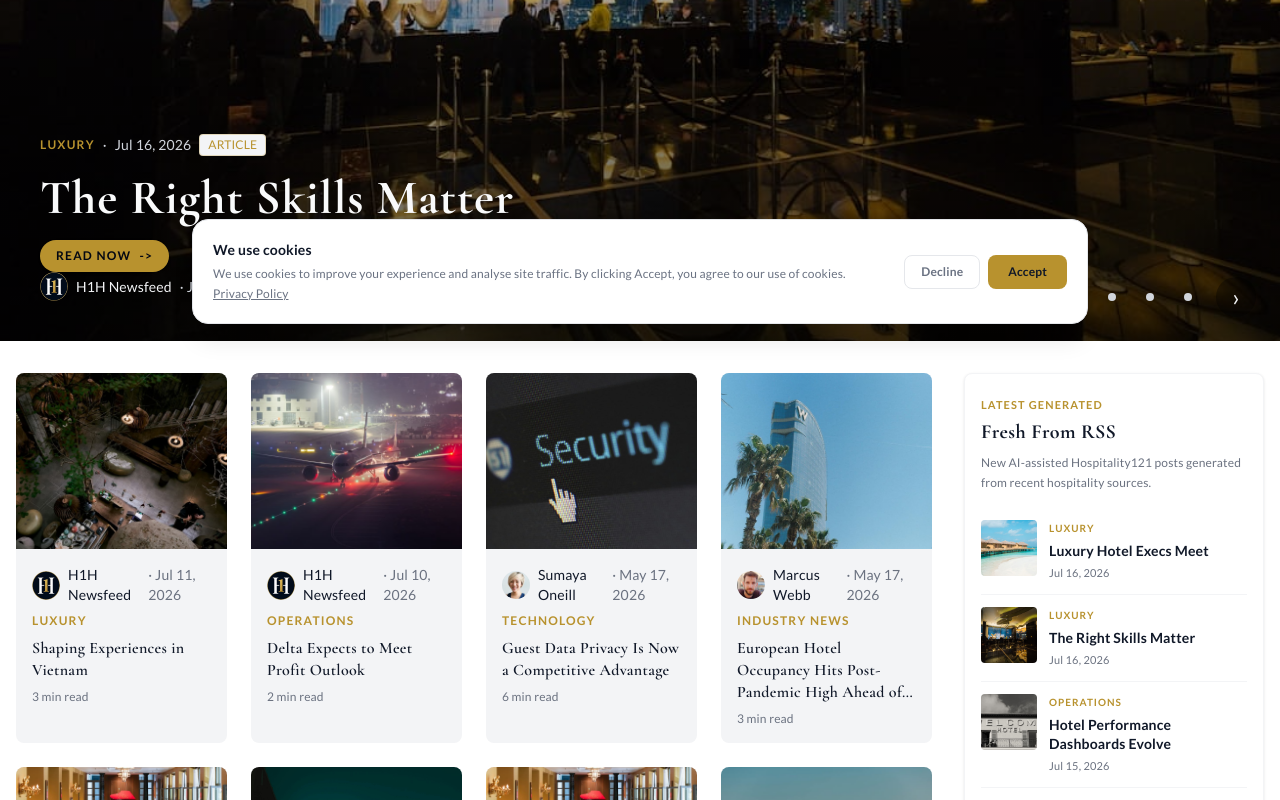
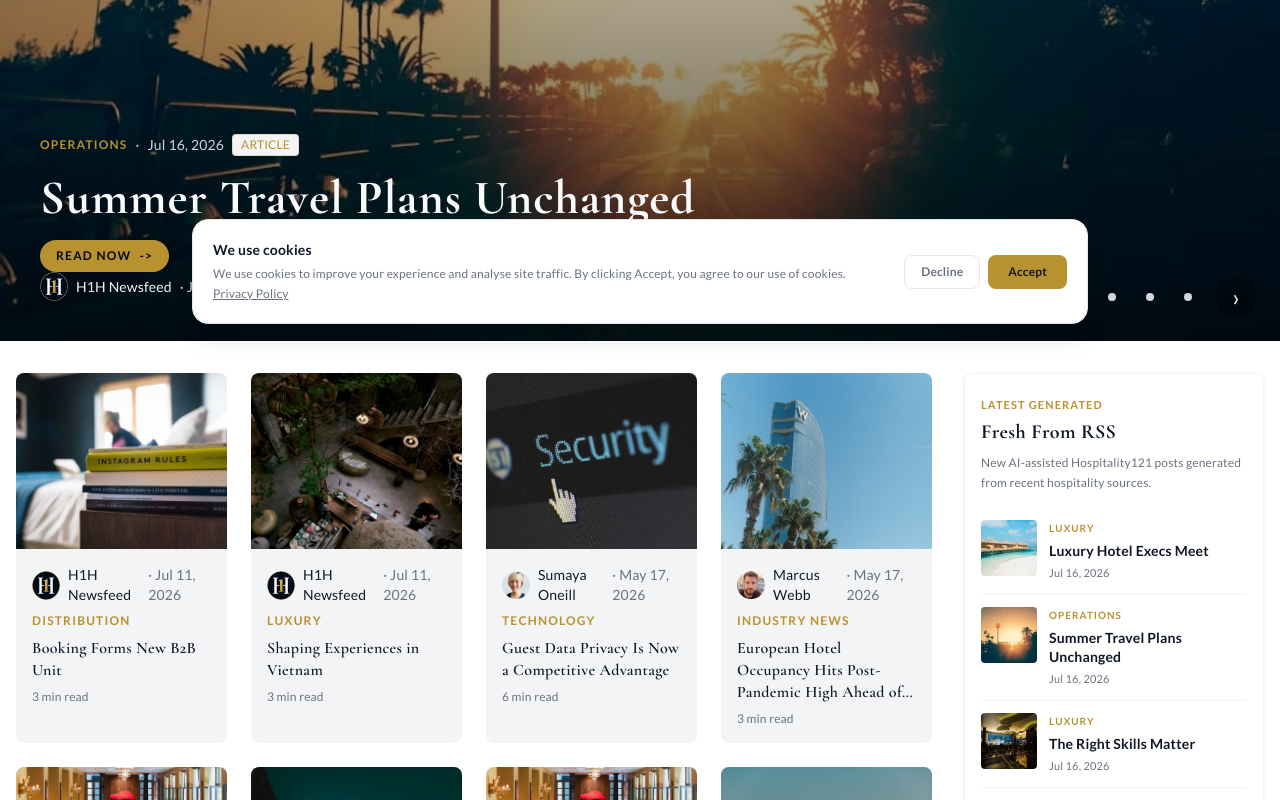
Before and after one commit to Aitibour/hospitality121, a Next.js app: page / in a window 1280 px wide. Shown: the part 460-1260 px from the top of the page. Built offline with nearby package versions, Linux system fonts and the light colour scheme; no server answers.

Commit message:
feat(news): auto-post summer-travel-trends

```diff
--- /dev/null
+++ b/content/news/summer-travel-trends.mdx
@@ -0,0 +1,23 @@
+---
+title: "Summer Travel Plans Unchanged"
+category: "OPERATIONS"
+author: "H1H Newsfeed"
+authorAvatar: "/images/Logo.png"
+date: "2026-07-16"
+readTime: "2 min read"
+image: "/images/content/auto-summer-travel-trends.jpg"
+featured: false
+type: "news"
+description: "US travelers reimagining summer trips despite rising costs"
+source: "hospitalitynet.org"
+sourceUrl: "https://www.hospitalitynet.org/news/4133535/new-report-shows-americans-are-reimagining-summer-travel-not-canceling-it"
+---
+
+A recent survey of US travelers reveals that despite rising costs, a significant majority still plan to take a summer trip. The survey found that 56% of respondents intend to proceed with their summer travel plans, indicating a strong desire to take a break and enjoy leisure activities. This trend has important implications for the hospitality industry, as it suggests that travelers are prioritizing their hotel stays and willing to make adjustments in other areas, such as shopping, dining, and entertainment. Hotel owners and operators can capitalize on this trend by offering attractive packages and promotions that cater to the changing needs of travelers. The survey also highlights the resilience of the travel industry, as travelers are finding ways to adapt to rising costs without canceling their plans altogether. As a result, hotels can expect a steady stream of guests during the summer months, with opportunities to increase revenue through strategic pricing and marketing. Furthermore, the fact that travelers are prioritizing hotel stays over other activities suggests that they value the comfort and convenience that hotels provide, presenting an opportunity for hotels to enhance their services and amenities to meet evolving guest expectations. Overall, the survey's findings suggest a positive outlook for the hospitality industry, with travelers demonstrating a willingness to spend on travel and hotels, even in the face of rising costs.
+
+## Related Hospitality121 Coverage
+
+- [Hospitality121 Core Hub](https://hospitality121.com)
+- [Hospitality News](https://hospitality121.com/news)
+- [Hotel Operations](https://hospitality121.com/hotel-operations)
+- [Hospitality Technology in Toronto](https://hospitality121.com/geo/hospitality-technology-toronto)
--- a/scripts/seen-articles.json
+++ b/scripts/seen-articles.json
@@ -246,5 +246,9 @@
   "https://www.hospitalitynet.org/news/4133501/book-the-restaurant-then-the-room-opentable-reveals-the-2026-top-100-hotel-restaurants-in-america",
   "https://www.hospitalitynet.org/opinion/4133503/hospitality-leadership-isnt-about-having-more-skills-its-about-having-the-right-ones",
   "https://www.hospitalitynet.org/news/4133523/melia-hotels-international-advances-its-compliance-ethics-and-corporate-governance-framework-with-new-aenor-certifications",
-  "https://www.hospitalitynet.org/news/4133522/international-luxury-hotel-associations-inspire-2026-returns-to-orlando-this-december"
+  "https://www.hospitalitynet.org/news/4133522/international-luxury-hotel-associations-inspire-2026-returns-to-orlando-this-december",
+  "https://skift.com/2026/07/16/hiltons-chris-nassetta-why-28-brands-isnt-too-many-and-the-bazillion-points-problem/",
+  "https://skift.com/2026/07/16/small-content-creators-marketing-spend-travel/",
+  "https://skift.com/2026/07/16/brussles-airlines-taps-ita-airways-exec-for-ceo/",
+  "https://www.hospitalitynet.org/news/4133535/new-report-shows-americans-are-reimagining-summer-travel-not-canceling-it"
 ]
```
Also changed, not shown: public/images/content/auto-summer-travel-trends.jpg.
